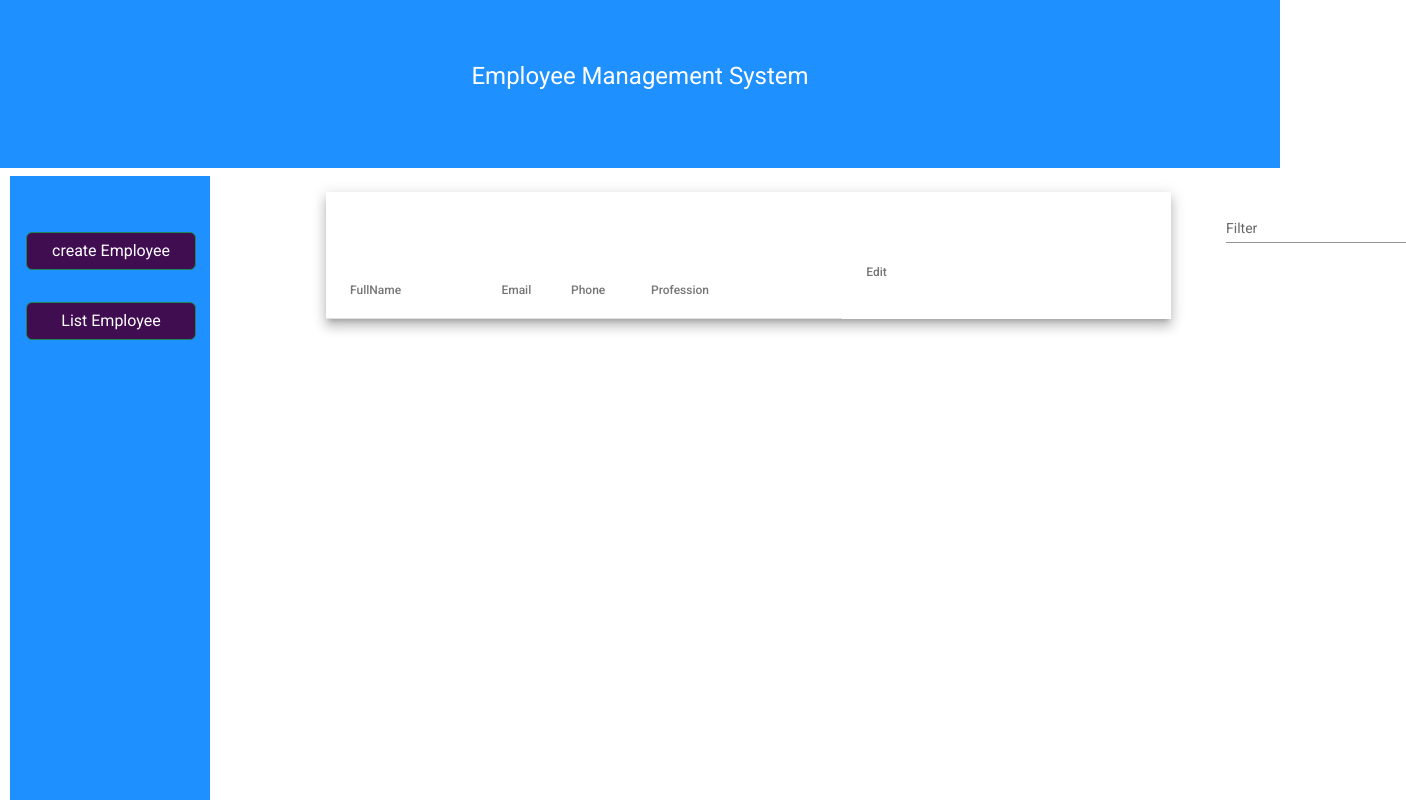
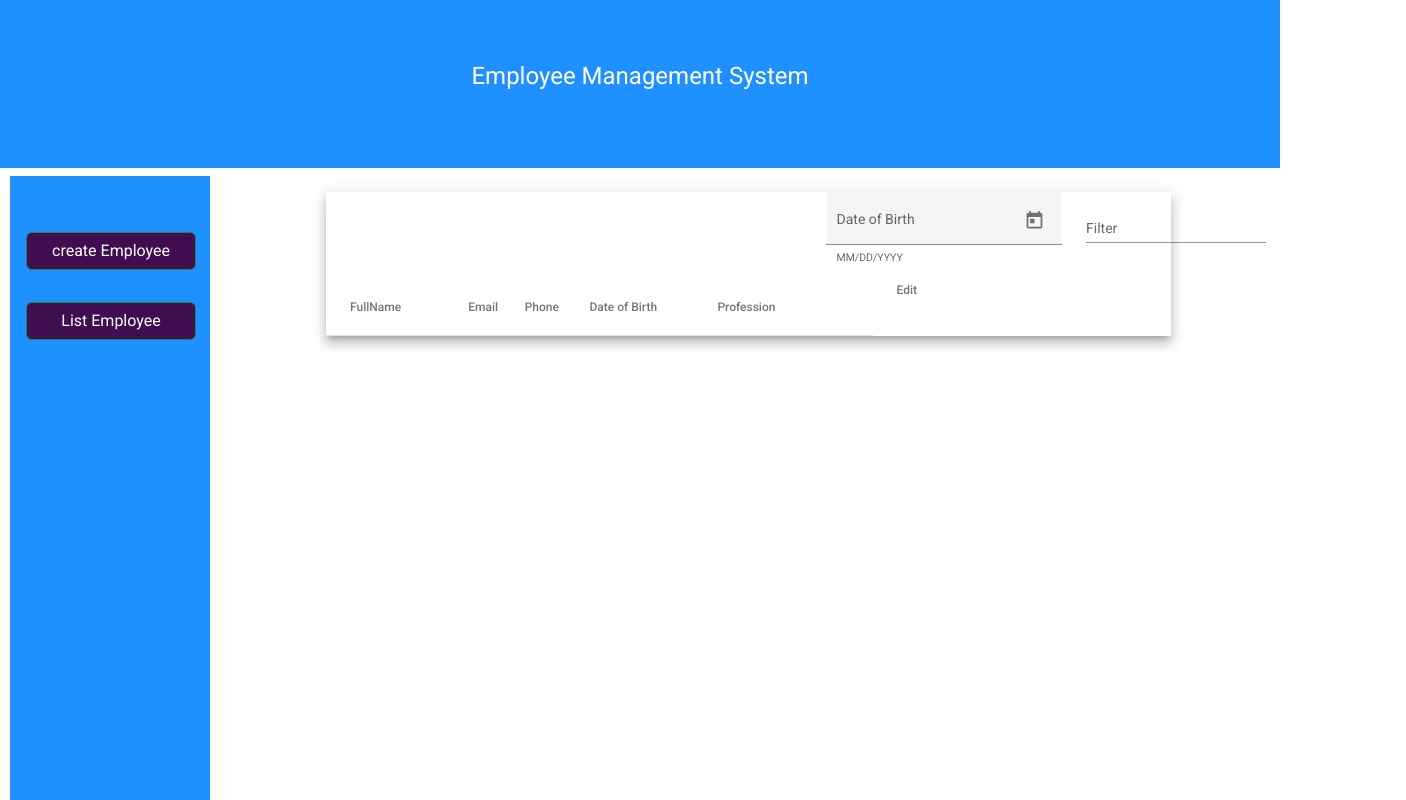
Before and after one commit to Abdur-Rahman123/test, an Angular app: page /dashbord in a window 1280 px wide. Shown: the whole page, 1406 px wide, since content can reach past the window. Built offline with nearby package versions, Linux system fonts and the light colour scheme.

Commit message:
add datePicker

```diff
--- a/package.json
+++ b/package.json
@@ -21,6 +21,7 @@
     "@angular/platform-browser-dynamic": "^14.2.0",
     "@angular/router": "^14.2.0",
     "bootstrap": "^5.2.1",
+    "moment": "^2.29.4",
     "rxjs": "~7.5.0",
     "tslib": "^2.3.0",
     "zone.js": "~0.11.4"
--- a/src/app/dialog/dialog.component.html
+++ b/src/app/dialog/dialog.component.html
@@ -38,9 +38,22 @@
           <mat-error *ngIf="formValue.controls['phone'].errors?.['required'] && formValue.controls['phone'].touched">
            Phone is Required
           </mat-error>
-          <mat-error *ngIf="formValue.controls['phone'].errors?.['minlength'] && !formValue.controls['phone'].errors?.['required']">
-              Phone must be minimum 6 Numbere
+          <mat-error *ngIf="formValue.controls['phone'].errors?.['pattern'] && !formValue.controls['phone'].errors?.['required']">
+             Enter Valid phone number
              </mat-error>
+        </mat-form-field>
+      </div>
+
+      <div>
+        <mat-form-field class="form-element mt-3" appearance="fill">
+          <mat-label>Date of Birth</mat-label>
+          <input matInput formControlName="DOB" [matDatepicker]="picker">
+          <mat-hint>MM/DD/YYYY</mat-hint>
+          <mat-datepicker-toggle matSuffix [for]="picker"></mat-datepicker-toggle>
+          <mat-datepicker #picker></mat-datepicker>
+          <mat-error *ngIf="formValue.controls['DOB'].errors?.['required'] && formValue.controls['DOB'].touched">
+            Date of Birth is Required
+           </mat-error>
         </mat-form-field>
       </div>
 
--- a/src/app/dialog/dialog.component.ts
+++ b/src/app/dialog/dialog.component.ts
@@ -1,3 +1,4 @@
+import { DatePipe } from '@angular/common';
 import { Component, Inject, OnInit } from '@angular/core';
 import { FormBuilder, FormGroup, Validators } from '@angular/forms';
 import { MatDialogRef, MAT_DIALOG_DATA } from '@angular/material/dialog';
@@ -13,7 +14,8 @@ export class DialogComponent implements OnInit {
   constructor(
     public dialogRef: MatDialogRef<DialogComponent>,
     @Inject(MAT_DIALOG_DATA) public data:any,
-    private formBuilder: FormBuilder
+    private formBuilder: FormBuilder,
+    private datePipe: DatePipe
   ) {}
 
   formValue!: FormGroup;
@@ -30,6 +32,10 @@ export class DialogComponent implements OnInit {
    this.update.phone=this.formValue.value.phone;
    this.update.email=this.formValue.value.email;
    this.update.profession=this.formValue.value.profession;
+   //this.update.DOB=this.formValue.value.DOB;
+   let date=this.formValue.controls["DOB"].value;
+    const filterValue:any= this.datePipe.transform(date,'dd/MM/yyyy');
+    this.update.DOB=filterValue;
    var tempArray:Employee[]=[];
     let value=JSON.parse(localStorage.getItem('dataSource') || '{}');
     if(Object.keys(value).length!=0){
@@ -48,13 +54,15 @@ export class DialogComponent implements OnInit {
    this.formValue.controls["email"].setValue(this.data.email);
    this.formValue.controls["phone"].setValue(this.data.phone);
    this.formValue.controls["profession"].setValue(this.data.profession);
+   this.formValue.controls["DOB"].setValue(new Date(this.data.DOB));
   }
 
   private createForm():void{
     this.formValue=this.formBuilder.group({
       firstName:['',Validators.required],
       lastName:['',Validators.required],
-      phone:['',[Validators.required,Validators.minLength(6)]],
+      phone:['',[Validators.required,Validators.pattern(/(^(\+88|0088)?(01){1}[3456789]{1}(\d){8})$/)]],
+      DOB:['',[Validators.required]],
       email:['',[Validators.required,Validators.email]],
       profession:['',[Validators.required]]
 
--- a/src/app/employee-details/employee-details.component.html
+++ b/src/app/employee-details/employee-details.component.html
@@ -13,6 +13,7 @@
         <h1>Email: {{update.email}}</h1>
         <h1>Phone: {{update.phone}}</h1>
         <h1>Profession: {{update.profession}}</h1>
+        <h1>Date of Birth:{{update.DOB}}</h1>
 
         <div>
             <button (click)="backToList()" class="btn-color">Back List</button>
--- a/src/app/employee-form/employee-form.component.html
+++ b/src/app/employee-form/employee-form.component.html
@@ -39,9 +39,22 @@
           <mat-error *ngIf="formValue.controls['phone'].errors?.['required'] && formValue.controls['phone'].touched">
            Phone is Required
           </mat-error>
-          <mat-error *ngIf="formValue.controls['phone'].errors?.['minlength'] && !formValue.controls['phone'].errors?.['required']">
-              Phone must be minimum 6 Numbere
+          <mat-error *ngIf="formValue.controls['phone'].errors?.['pattern'] && !formValue.controls['phone'].errors?.['required']">
+              Enter Valid Phone number
              </mat-error>
+        </mat-form-field>
+      </div>
+
+      <div>
+        <mat-form-field class="form-element mt-3" appearance="fill">
+          <mat-label>Date of Birth</mat-label>
+          <input matInput formControlName="DOB" [matDatepicker]="picker">
+          <mat-hint>MM/DD/YYYY</mat-hint>
+          <mat-datepicker-toggle matSuffix [for]="picker"></mat-datepicker-toggle>
+          <mat-datepicker #picker></mat-datepicker>
+          <mat-error *ngIf="formValue.controls['DOB'].errors?.['required'] && formValue.controls['DOB'].touched">
+            Date of Birth is Required
+           </mat-error>
         </mat-form-field>
       </div>
 
@@ -64,7 +77,7 @@
 
 
       <div class="form-element mt-3">
-        <button (click)="onSubmit()" mat-raised-button color="primary" type="submit" class="button" [disabled]="!formValue.valid">Submit Form</button>
+        <button (click)="onSubmit()" mat-raised-button color="primary" type="submit" class="button" >Submit Form</button>
       </div>
 
     </form>
--- a/src/app/employee-form/employee-form.component.ts
+++ b/src/app/employee-form/employee-form.component.ts
@@ -1,3 +1,5 @@
+
+import { DatePipe } from '@angular/common';
 import { Component, OnInit } from '@angular/core';
 import { FormBuilder, FormControl, FormGroup, Validators } from '@angular/forms';
 import { Router } from '@angular/router';
@@ -14,14 +16,16 @@ export class EmployeeFormComponent implements OnInit {
 
 
   constructor(private formBuilder: FormBuilder,
-    private router: Router) { }
+    private router: Router,
+    private datePipe: DatePipe) { }
 
   ngOnInit(): void {
     this.formValue=this.formBuilder.group({
       firstName:['',Validators.required],
       lastName:['',Validators.required],
-      phone:['',[Validators.required,Validators.minLength(6)]],
+      phone:['',[Validators.required,Validators.pattern(/(^(\+88|0088)?(01){1}[3456789]{1}(\d){8})$/)]],
       email:['',[Validators.required,Validators.email]],
+      DOB:['',[Validators.required]],
       profession:['',[Validators.required]]
 
     })
@@ -29,7 +33,13 @@ export class EmployeeFormComponent implements OnInit {
   }
 
   onSubmit(){
+    this.formValue.markAllAsTouched();
     if(this.formValue.invalid) return;
+    let date=this.formValue.controls["DOB"].value;
+    const filterValue:any= this.datePipe.transform(date,'dd/MM/yyyy');
+    this.formValue.controls["DOB"].setValue(filterValue);
+    console.log(this.formValue.value);
+
     var tempArray:Employee[]=[];
     let value=JSON.parse(localStorage.getItem('dataSource') || '{}');
     if(Object.keys(value).length!=0){
--- a/src/app/employee-list/employee-list.component.html
+++ b/src/app/employee-list/employee-list.component.html
@@ -1,9 +1,26 @@
 <div class="mat-elevation-z8">
 
- <mat-form-field class="matInputLeft" appearance="standard">
-  <mat-label>Filter</mat-label>
-  <input matInput (keyup)="applyFilter($event)" placeholder="Search columns" #input>
-</mat-form-field>
+
+  <div class="matInputLeft">
+
+      <mat-form-field class="form-element mb-3" appearance="fill">
+        <mat-label>Date of Birth</mat-label>
+        <input matInput [(ngModel)]="dateModel" (dateChange)="applyDateFilter($event)"  [matDatepicker]="picker">
+        <mat-hint>MM/DD/YYYY</mat-hint>
+        <mat-datepicker-toggle  matSuffix [for]="picker"></mat-datepicker-toggle>
+        <mat-datepicker #picker></mat-datepicker>
+      </mat-form-field>
+
+      <mat-form-field class="form-element ms-4" appearance="standard">
+        <mat-label>Filter</mat-label>
+        <input matInput (keyup)="applyFilter($event)" placeholder="Search columns" #input>
+      </mat-form-field>
+
+  </div>
+
+
+
+
     <table mat-table [dataSource]="dataSource">
 
       <!-- Name Column -->
@@ -23,6 +40,10 @@
         <th mat-header-cell *matHeaderCellDef> Phone </th>
         <td mat-cell *matCellDef="let element"> {{element.phone}} </td>
       </ng-container>
+      <ng-container matColumnDef="DOB">
+        <th mat-header-cell *matHeaderCellDef> Date of Birth </th>
+        <td mat-cell *matCellDef="let element"> {{element.DOB}} </td>
+      </ng-container>
       <ng-container matColumnDef="Profession">
         <th mat-header-cell *matHeaderCellDef> Profession </th>
         <td mat-cell *matCellDef="let element"> {{element.profession}} </td>
--- a/src/app/employee-list/employee-list.component.scss
+++ b/src/app/employee-list/employee-list.component.scss
@@ -7,5 +7,6 @@ table {
   }
 
   .matInputLeft{
-    margin-left: 900px;
+    margin-left: 500px;
+    display: flex;
  }
--- a/src/app/employee-list/employee-list.component.ts
+++ b/src/app/employee-list/employee-list.component.ts
@@ -1,10 +1,13 @@
-import { AfterViewInit, Component, OnInit, ViewChild } from '@angular/core';
+import { AfterViewInit, Component, EventEmitter, OnInit, Output, ViewChild } from '@angular/core';
 import { MatPaginator } from '@angular/material/paginator';
 import { MatTableDataSource } from '@angular/material/table';
 import { Employee } from '../model/Employee';
 import {MatDialog, MatDialogRef, MAT_DIALOG_DATA} from '@angular/material/dialog';
 import { DialogComponent } from '../dialog/dialog.component';
 import { Router } from '@angular/router';
+import { MatDatepickerInputEvent } from '@angular/material/datepicker';
+import * as moment from 'moment'
+import { DatePipe } from '@angular/common';
 
 @Component({
   selector: 'app-employee-list',
@@ -13,22 +16,27 @@ import { Router } from '@angular/router';
 })
 export class EmployeeListComponent implements OnInit, AfterViewInit {
 
+  @Output()
+dateChange: EventEmitter<MatDatepickerInputEvent<any>> = new EventEmitter();
+
   update!:Employee;
 
   constructor(public dialog: MatDialog,
-    private router: Router){
+    private router: Router,
+    private datePipe: DatePipe){
 
   }
 
 
   employess:Employee[] | any=JSON.parse(localStorage.getItem('dataSource')|| '{}');
 
-  displayedColumns: string[] = ['FullName', 'Email', 'Phone', 'Profession','edit'];
+  displayedColumns: string[] = ['FullName', 'Email', 'Phone', 'DOB',  'Profession','edit'];
   dataSource = new MatTableDataSource<Employee[]>(this.employess);
 
   @ViewChild(MatPaginator) paginator:any= MatPaginator;
 
   isEditClicked:boolean=false;
+  dateModel!:any;
 
   ngOnInit(): void {
     let increment=1;
@@ -52,7 +60,7 @@ export class EmployeeListComponent implements OnInit, AfterViewInit {
   }
   openDialog(): void {
     const dialogRef = this.dialog.open(DialogComponent, {
-      width: '250px',
+      width: '400px',
       data:this.update
     });
 
@@ -81,5 +89,16 @@ export class EmployeeListComponent implements OnInit, AfterViewInit {
     this.dataSource = new MatTableDataSource<Employee[]>(this.employess);
    }
 }
+applyDateFilter(event: MatDatepickerInputEvent<Date>):void{
+  //const filterValue = moment(event.value).format('dd/MM/yyyy');
+  const filterValue:any= this.datePipe.transform(event.value,'dd/MM/yyyy');
+  console.log('filete ',filterValue);
+
+    //this.dataSource.data = this.dataSource.data.filter(e=> e?.DOB==filterValue);
+    this.dataSource.filter=filterValue;
+    console.log('datasource',this.dataSource.data);
+
 
 }
+
+}
--- a/src/app/model/Employee.ts
+++ b/src/app/model/Employee.ts
@@ -3,6 +3,7 @@ export interface Employee{
     firstName?:string;
     lastName?:string;
     phone?:string;
+    DOB?:string;
     email?:string;
     profession?:string;
 }
```
Also changed, not shown: src/app/app.module.ts (+6 -1 lines), 1 other file (tests, documents, lock files or other folders).
